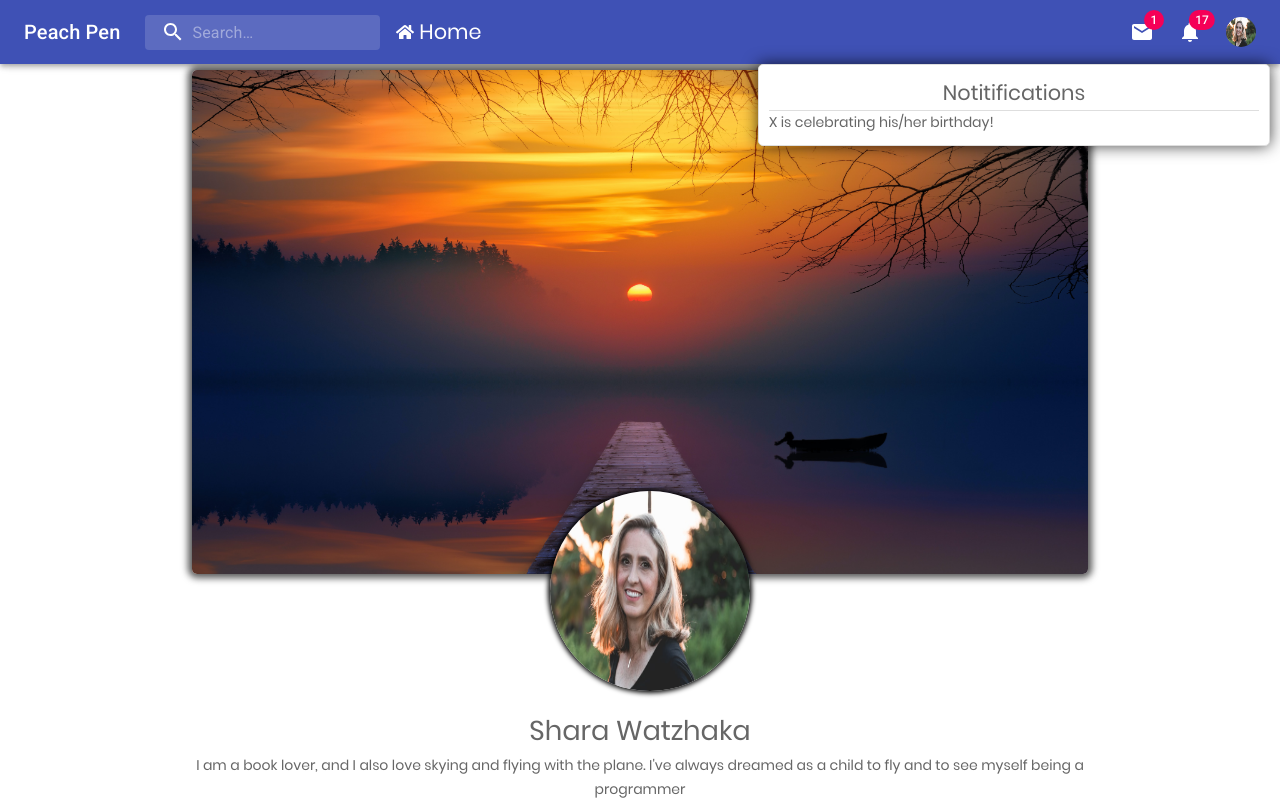
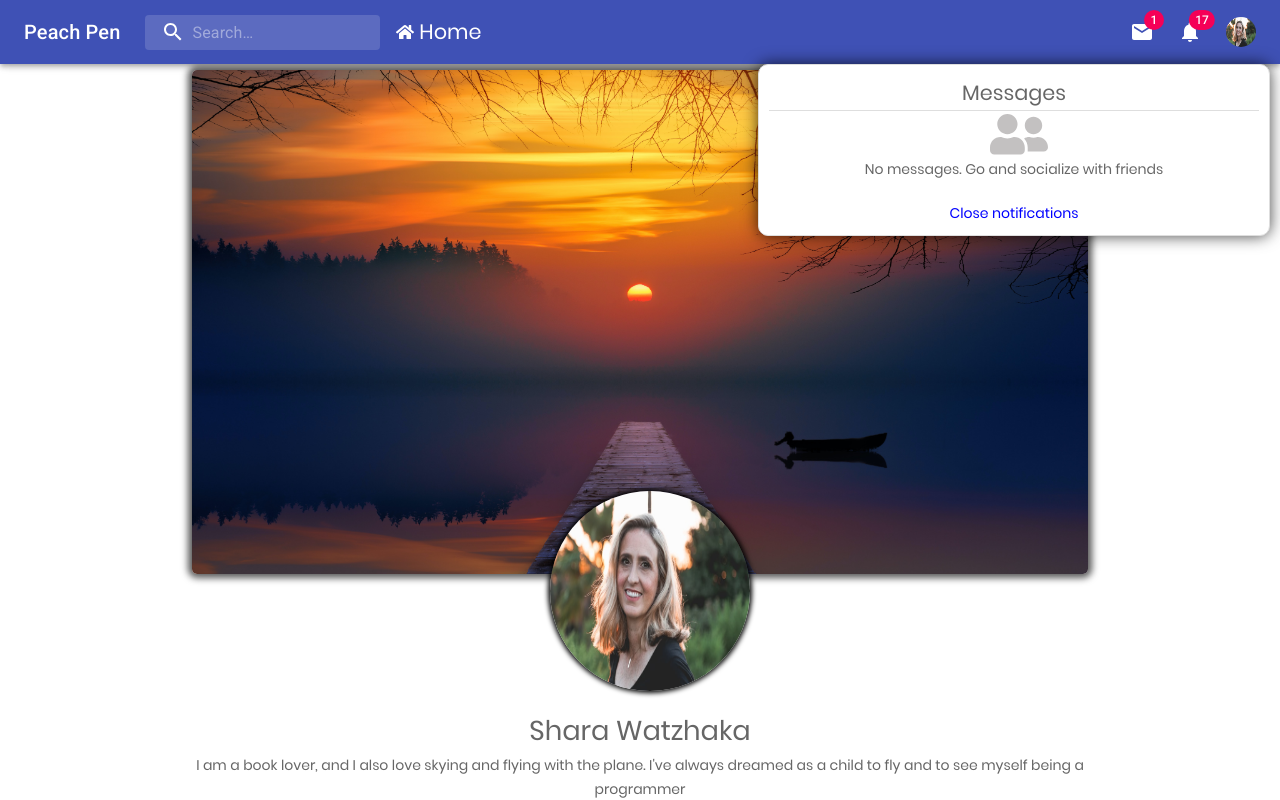
Before and after one commit to DanielS01ss/Social-Media-App, a React (Create React App) app: page /user/profile in a window 1280 px wide. Both pictures are taken after a click on the button "show 4 new mails". Shown: the top 800 px of the page. Built offline with nearby package versions, Linux system fonts and the light colour scheme; a web font is replaced by a local one.

Commit message:
Added notifications dialog

```diff
--- a/src/Components/FeedNavbar.js
+++ b/src/Components/FeedNavbar.js
@@ -27,7 +27,13 @@ import {faBuilding} from '@fortawesome/free-solid-svg-icons';
 import {faCalendar} from '@fortawesome/free-solid-svg-icons';
 import {faGraduationCap} from '@fortawesome/free-solid-svg-icons';
 import {faHome} from '@fortawesome/free-solid-svg-icons';
+import {faGift} from '@fortawesome/free-solid-svg-icons';
+import {faThumbsUp} from '@fortawesome/free-solid-svg-icons';
+import {faComments} from '@fortawesome/free-solid-svg-icons';
+import {faPlusSquare} from '@fortawesome/free-solid-svg-icons';
+import {faTrash} from '@fortawesome/free-solid-svg-icons';
 import Person from "../images/person.jpg";
+import Birthday from '../images/gift-box.png';
 
 const useStyles = makeStyles((theme) => ({
  grow: {
@@ -119,15 +125,22 @@ export default function PrimarySearchAppBar() {
    setMobileMoreAnchorEl(event.currentTarget);
  };
 
- const handleNotificationsOpen = ()=>{
-    console.log("Was I clicked?!")
+ const handleNotificationsMenu = ()=>{
     ///for mobile menu we have : handleMobileMenuClose -<< it is the actual function name
     ///under 960px we have the menu for mobile rendered
     if(window.innerWidth<960)
     {
       handleMobileMenuClose();
     }
+    setRenderNotifications(!renderNotifications);
+ }
 
+ const handleMessagesMenu = ()=>{
+   if(window.innerWidth<960)
+   {
+     handleMobileMenuClose();
+   }
+   setRenderMessages(!renderMessages);
  }
 
  const menuId = 'primary-search-account-menu';
@@ -158,7 +171,7 @@ export default function PrimarySearchAppBar() {
      open={isMobileMenuOpen}
      onClose={handleMobileMenuClose}
    >
-     <MenuItem>
+     <MenuItem onClick={handleMessagesMenu}>
        <IconButton aria-label="show 4 new mails" color="inherit">
          <Badge badgeContent={4} color="secondary">
            <MailIcon />
@@ -166,7 +179,7 @@ export default function PrimarySearchAppBar() {
        </IconButton>
        <p>Messages</p>
      </MenuItem>
-     <MenuItem onClick={handleNotificationsOpen}>
+     <MenuItem onClick={handleNotificationsMenu}>
        <IconButton aria-label="show 11 new notifications"  color="inherit">
          <Badge badgeContent={11} color="secondary">
            <NotificationsIcon />
@@ -200,8 +213,11 @@ export default function PrimarySearchAppBar() {
       setOpen(false);
   }
 
+
+  const notifications = [];
   const [renderHamMenu,setRenderHamMenu] = useState(true);
-
+  const [renderNotifications, setRenderNotifications] = useState(false);
+  const [renderMessages,setRenderMessages] = useState(false);
 
   useEffect(()=>{
     window.addEventListener("resize",handleDrawerAtResize);
@@ -264,12 +280,12 @@ export default function PrimarySearchAppBar() {
          </p>
          <div className={classes.grow} />
          <div className={classes.sectionDesktop}>
-           <IconButton aria-label="show 4 new mails" color="inherit">
+           <IconButton aria-label="show 4 new mails" color="inherit" onClick={handleMessagesMenu}>
              <Badge badgeContent={1} color="secondary">
                <MailIcon />
              </Badge>
            </IconButton>
-           <IconButton aria-label="show 17 new notifications" onClick={handleNotificationsOpen} color="inherit">
+           <IconButton aria-label="show 17 new notifications" onClick={handleNotificationsMenu} color="inherit">
              <Badge badgeContent={17} color="secondary">
                <NotificationsIcon />
              </Badge>
@@ -300,16 +316,37 @@ export default function PrimarySearchAppBar() {
      </AppBar>
      {renderMobileMenu}
      {renderMenu}
-     <div className="notifications-dropdown">
-     {/*deci avem urmatoarele tipuri de notificari
-        1 ziua cuiva
-        2 like la o postare
-        3 comentariu la o postare
-        4 cerere de prietenie
-       */}
-       <p className="notifications-title">Notitifications</p>
-       <p> X is celebrating his/her birthday!</p>
-     </div>
+
+    {
+      renderNotifications &&
+      <div className="navbar-dropdown">
+
+       <p className="navbar-dropdown-title">Notitifications</p>
+        { notifications.length === 0 ? <p className="no-notifications">No new notifications</p> :
+        <div className="notifications-body">
+          <div className="notification-item"><img className="notifications-photo" src={Person}/> <img src={Birthday} className="notification-birtday-icon"/> <span className="notification-text"> X is celebrating his/her birthday</span></div>
+          <div className="notification-item"><img className="notifications-photo" src={Person}/> <FontAwesomeIcon icon={faThumbsUp} className="notification-icon notification-like"/> <span className="notification-text"> Liked your post</span></div>
+          <div className="notification-item"><img className="notifications-photo" src={Person}/> <FontAwesomeIcon icon={faComments} className="notification-icon notification-comment"/> <span className="notification-text"> Commented at your post</span></div>
+          <div className="notification-item"><img className="notifications-photo" src={Person}/> <FontAwesomeIcon icon={faPlusSquare} className="notification-icon notification-follow"/> <span className="notification-text"> Started to follow you</span></div>
+        </div>
+        }
+        <div className="notifications-bottom-dialog"><p className="close-dialog-text" onClick={handleNotificationsMenu}>Close notifications</p> {notifications.length>0 && <p className="notifications-delete-text">Delete all notifications <FontAwesomeIcon icon={faTrash} className="notifications-delete-icon"/></p>}</div>
+
+    </div>
+    }
+
+    {renderMessages &&
+      <div className="navbar-dropdown">
+          <p className="navbar-dropdown-title">Messages</p>
+            <FontAwesomeIcon icon ={faUserFriends} className="no-message-icon"/>
+           <p className="no-messages-text">No messages. Go and socialize with friends</p>
+           <div className="notifications-bottom-dialog"><p className="close-dialog-text" onClick={handleMessagesMenu}>Close notifications</p></div>
+      </div>
+    }
+
+
+
+
      <div className={open? "hidden-menu ": "hidden-menu hidden"}>
         <FontAwesomeIcon icon={faTimes} className="close-btn" onClick={toggleDrawer}/>
         <div className="item-container">
--- a/src/Components/Profile.js
+++ b/src/Components/Profile.js
@@ -44,7 +44,7 @@ const Profile = () =>{
           <div className="user-contact">
             <p className="user-contact-action">
             <FontAwesomeIcon icon = {faUserPlus} className = "user-action-icon"/>
-            <span className="user-action-icon-label">Add User</span>
+            <span className="user-action-icon-label">Follow</span>
             </p>
             <p className="user-contact-action">
             <FontAwesomeIcon icon = {faCommentAlt} className = "user-action-icon"/>
--- a/src/Styles/feedNavbar.css
+++ b/src/Styles/feedNavbar.css
@@ -61,7 +61,9 @@
   border-radius: 50%;
 }
 
-.notifications-dropdown{
+.navbar-dropdown{
+  display: flex;
+  flex-direction: column;
   width: 40%;
   background-color: #fff;
   border:1px solid #dedede;
@@ -69,16 +71,112 @@
   position: fixed;
   right: 10px;
   top:64px;
-  border-radius: 5px;
+  border-radius: 10px;
   padding:10px;
   -webkit-box-shadow: 0px 0px 16px 0px rgba(0,0,0,0.73);
   box-shadow: 0px 0px 16px 0px rgba(0,0,0,0.73);
 }
 
-.notifications-title{
+.notification-item{
+  position: relative;
+  margin-top:5px;
+  display: inline;
+  margin-left:20px;
+}
+
+.navbar-dropdown-title{
   text-align: center;
   font-size: 1.3rem;
   border-bottom: 1px solid #dedede;
+}
+
+.notification-icon{
+  position: relative;
+  font-size: 1.1rem;
+  margin-top:20px;
+  margin-left:20px;
+}
+
+.notifications-photo{
+  /* position: relative; */
+  position: absolute;
+  top:13px;
+  left:-15px;
+  margin-right: 10px;
+  border-radius: 50%;
+  width: 30px;
+  height: 30px;
+}
+
+.notification-text{
+  font-size: 1.3rem;
+}
+
+.notification-birtday-icon{
+  width: 20px;
+  margin-left:20px;
+  margin-top:15px;
+}
+
+.notification-like{
+  color:blue;
+}
+
+.notification-comment{
+  color:green;
+}
+
+.notification-follow{
+  color:#cc9900;
+}
+
+.notifications-bottom-dialog{
+   padding-top:20px;
+   display:flex;
+   flex-direction: row;
+   justify-content: space-around;
+}
+
+.close-dialog-text{
+  /* margin-top:10px; */
+  color:blue;
+}
+
+.close-dialog-text:hover{
+   cursor: pointer;
+}
+
+.notifications-delete-text{
+  color:red;
+}
+
+.notifications-delete-icon{
+  margin-left:10px;
+}
+
+.no-notifications{
+  text-align: center;
+}
+
+.notifications-body{
+  display: flex;
+  flex-direction: column;
+}
+
+.no-message-icon{
+  margin-left: 45%;
+  font-size: 2.9rem;
+  color:#c3c1c1;
+}
+
+.no-messages-text{
+  text-align: center;
+}
+
+@media only screen and (max-width:1100px){
+    .navbar-dropdown{
+      width: 60%;
+    }
 }
 
 @media only screen and (max-width:650px)
@@ -93,6 +191,9 @@
   .hidden-menu{
     width: 45%;
   }
+  .navbar-dropdown{
+    width: 90%;
+  }
 }
 
 @media only screen and (min-width:1201px){
```
